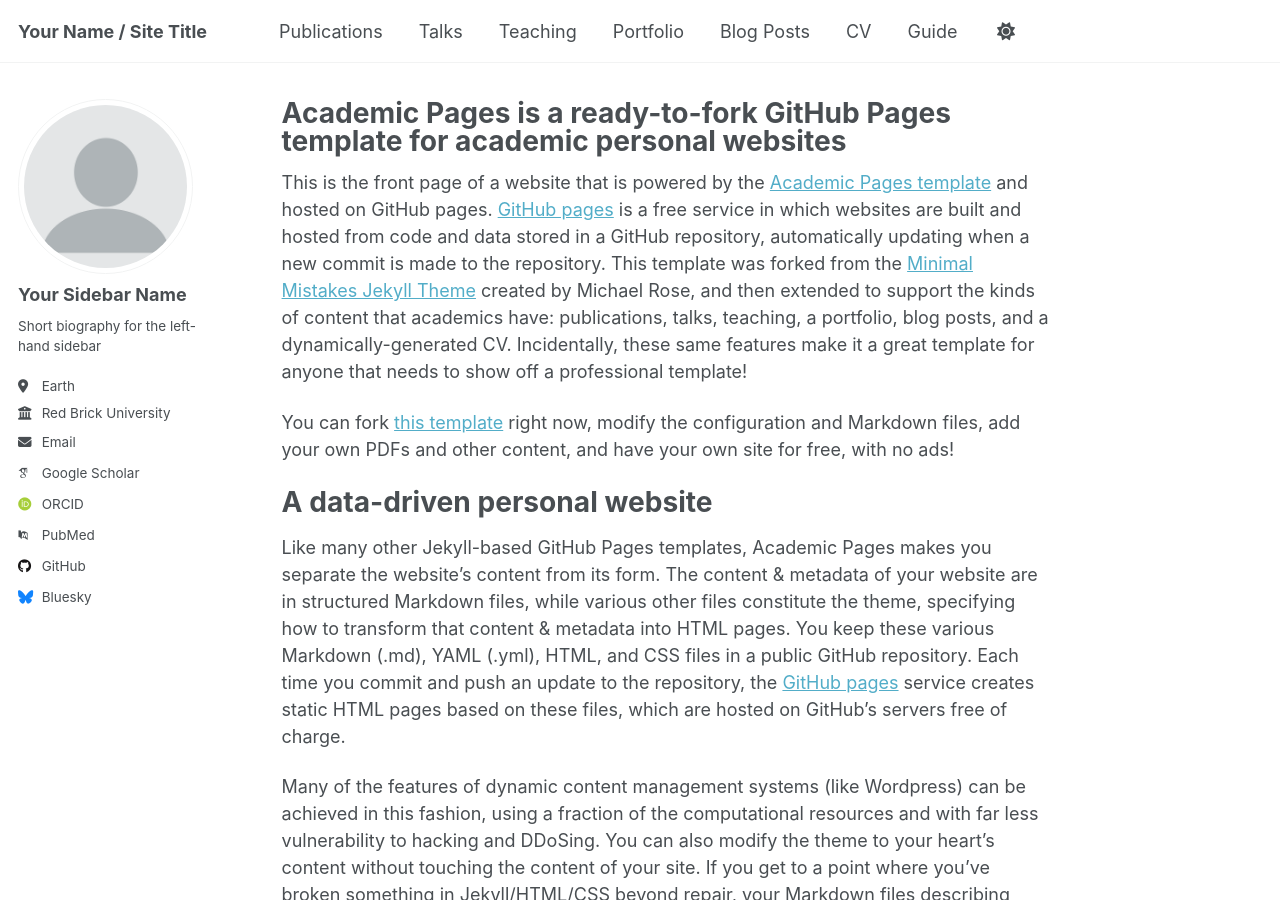
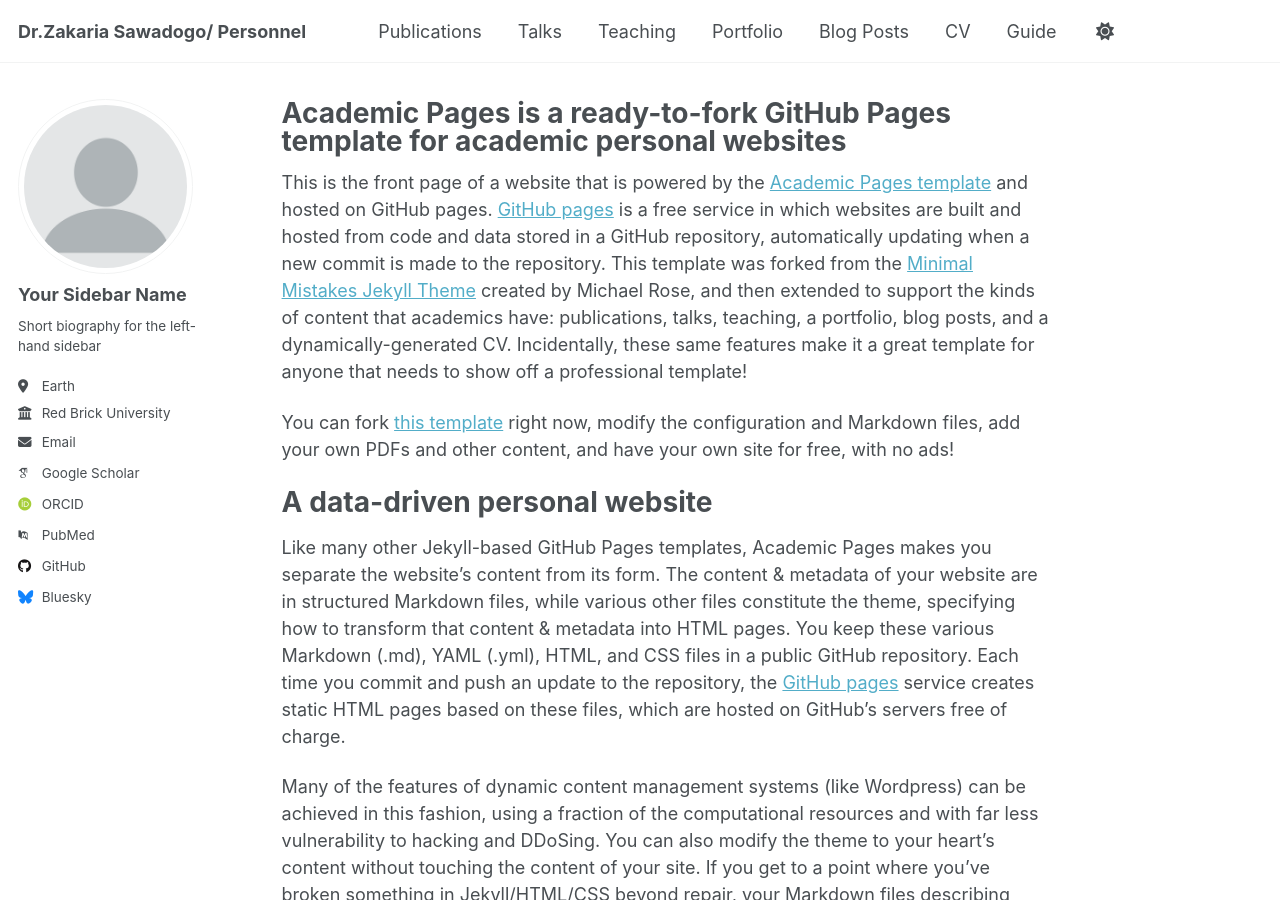
Before and after one commit to sawadogozakaria/-, a Jekyll site: the page built from _pages/about.md, in a window 1280 px wide and 900 px high. Built offline with Jekyll 4.4.1, drawn with Linux system fonts in a browser that asks for light colours; some web fonts are replaced; a script that is not in the unit is left out.

Commit message:
Update _config.yml

```diff
--- a/_config.yml
+++ b/_config.yml
@@ -9,7 +9,7 @@
 # Basic Site Settings
 locale                   : "en-US"
 site_theme               : "default" # Currently available options are "default", "air"
-title                    : "Your Name / Site Title"
+title                    : " Dr.Zakaria Sawadogo/ Personnel"
 title_separator          : "-"
 name                     : &name "Your Name"
 description              : &description "Your Name's academic portfolio"   # Update this with a general description of your site, this is the default if not overridden by a page
```
